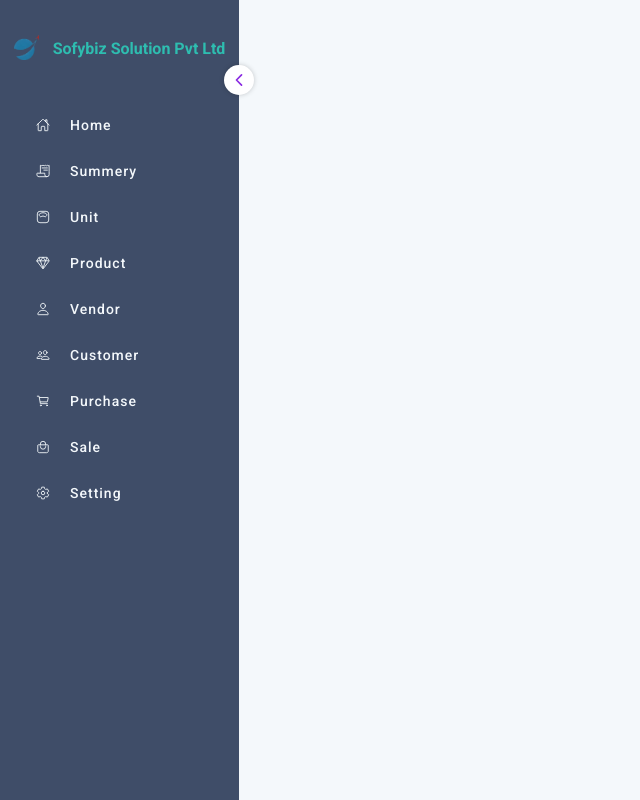
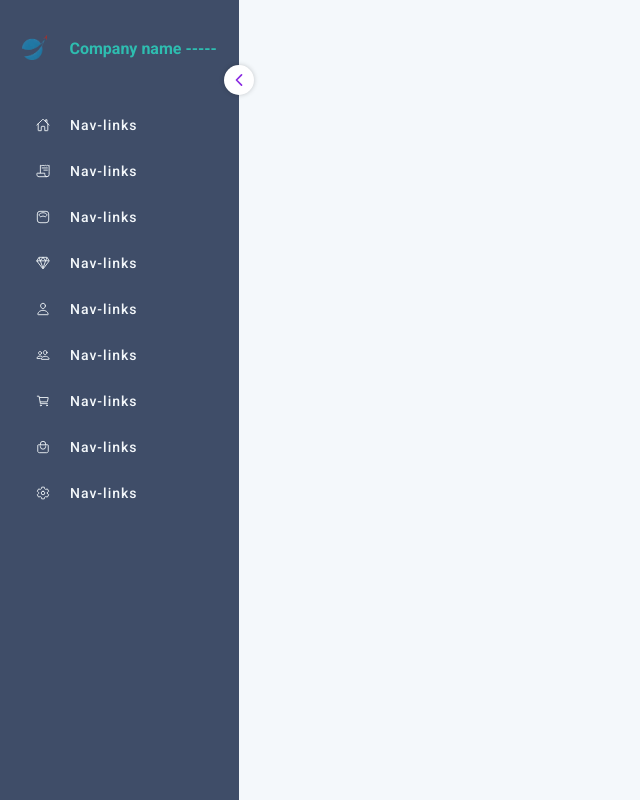
Before and after one commit to AnujNdas/Sidebar-component-H-C-J, a plain HTML site: page index.html in a window 1280 px wide. Shown: the whole page, without its empty margins (0-640 px from the left). Drawn offline with nearby package versions, Linux system fonts and the light colour scheme.

Commit message:
updating code for furthur use

```diff
--- a/index.html
+++ b/index.html
@@ -13,7 +13,7 @@
 
     <link rel="stylesheet" href="style.css" />
 
-    <title>Billing System</title>
+    <title>Sidebar-component</title>
   </head>
   <body>
     <div class="container">
@@ -24,7 +24,7 @@
                     <img src="images/company-logo.webp" alt="" width="25px" height="25px">
                 </div>
                 <div class="company_name" id="company-name">
-                    <h1>Sofybiz Solution Pvt Ltd</h1>
+                    <h1>Company name -----</h1>
                 </div>
             </div>
             <ul class="menu_link">
@@ -34,7 +34,7 @@
                             <ion-icon name="home-outline" class="icon"></ion-icon>
                         </div>
                         <div class="link_text_wrraper">
-                            <span class="nav_text">Home</span>
+                            <span class="nav_text">Nav-links</span>
                         </div>
                     </a>
                 </li>
@@ -44,7 +44,7 @@
                             <ion-icon name="receipt-outline"></ion-icon>
                         </div>
                         <div class="link_text_wrraper">
-                            <span class="nav_text">Summery</span>
+                            <span class="nav_text">Nav-links</span>
                         </div>
                     </a>
                 </li>
@@ -54,7 +54,7 @@
                             <ion-icon name="scale-outline"></ion-icon>
                         </div>
                         <div class="link_text_wrraper">
-                            <span class="nav_text">Unit</span>
+                            <span class="nav_text">Nav-links</span>
                         </div>
                     </a>
                 </li>
@@ -64,7 +64,7 @@
                             <ion-icon name="diamond-outline"></ion-icon>
                         </div>
                         <div class="link_text_wrraper">
-                            <span class="nav_text">Product</span>
+                            <span class="nav_text">Nav-links</span>
                         </div>
                     </a>
                 </li>
@@ -74,7 +74,7 @@
                       <ion-icon name="person-outline"></ion-icon>
                     </div>
                     <div class="link_text_wrraper">
-                      <span class="nav_text">Vendor</span>
+                      <span class="nav_text">Nav-links</span>
                     </div>
                   </a>
                 </li>
@@ -84,7 +84,7 @@
                       <ion-icon name="people-outline"></ion-icon>
                     </div>
                     <div class="link_text_wrraper">
-                      <span class="nav_text">Customer</span>
+                      <span class="nav_text">Nav-links</span>
                     </div>
                   </a>
                 </li>
@@ -94,7 +94,7 @@
                       <ion-icon name="cart-outline"></ion-icon>
                     </div>
                     <div class="link_text_wrraper">
-                      <span class="nav_text">Purchase</span>
+                      <span class="nav_text">Nav-links</span>
                     </div>
                   </a>
                 </li>
@@ -104,7 +104,7 @@
                       <ion-icon name="bag-handle-outline"></ion-icon>
                     </div>
                     <div class="link_text_wrraper">
-                      <span class="nav_text">Sale</span>
+                      <span class="nav_text">Nav-links</span>
                     </div>
                   </a>
                 </li>
@@ -114,7 +114,7 @@
                       <ion-icon name="settings-outline"></ion-icon>
                     </div>
                     <div class="link_text_wrraper">
-                      <span class="nav_text">Setting</span>
+                      <span class="nav_text">Nav-links</span>
                     </div>
                   </a>
                 </li>
```
